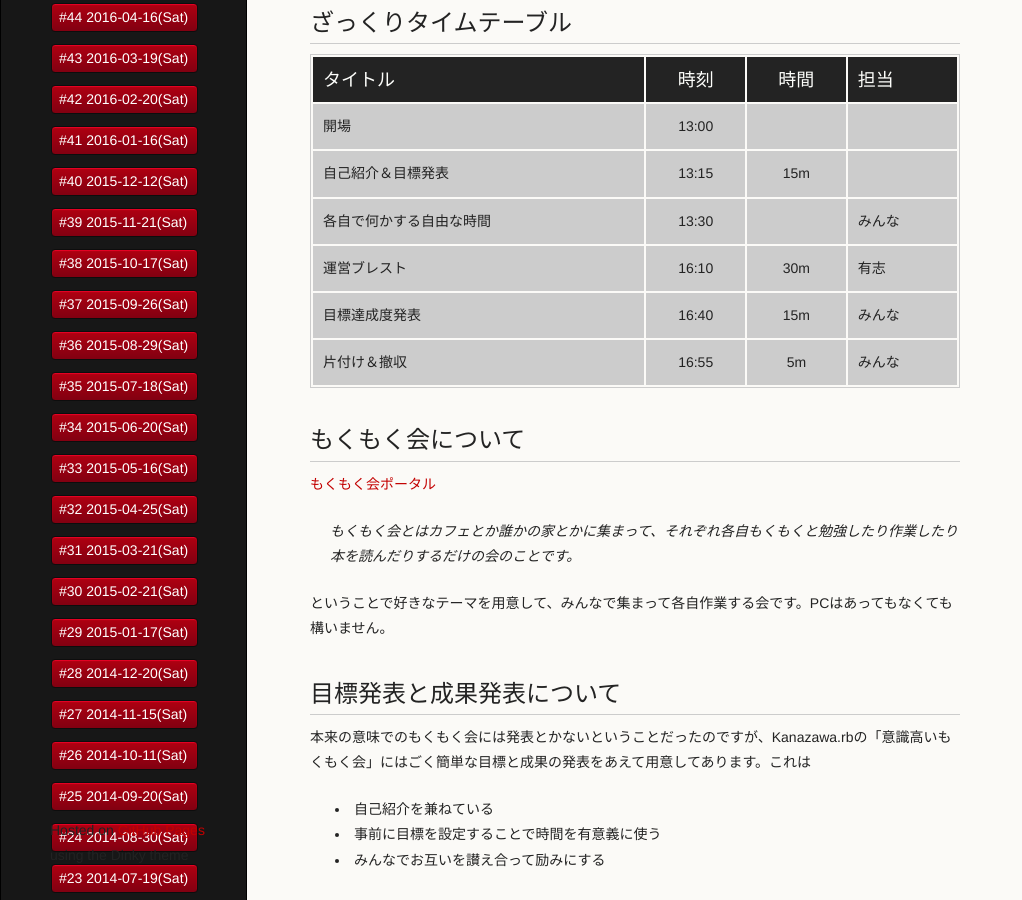
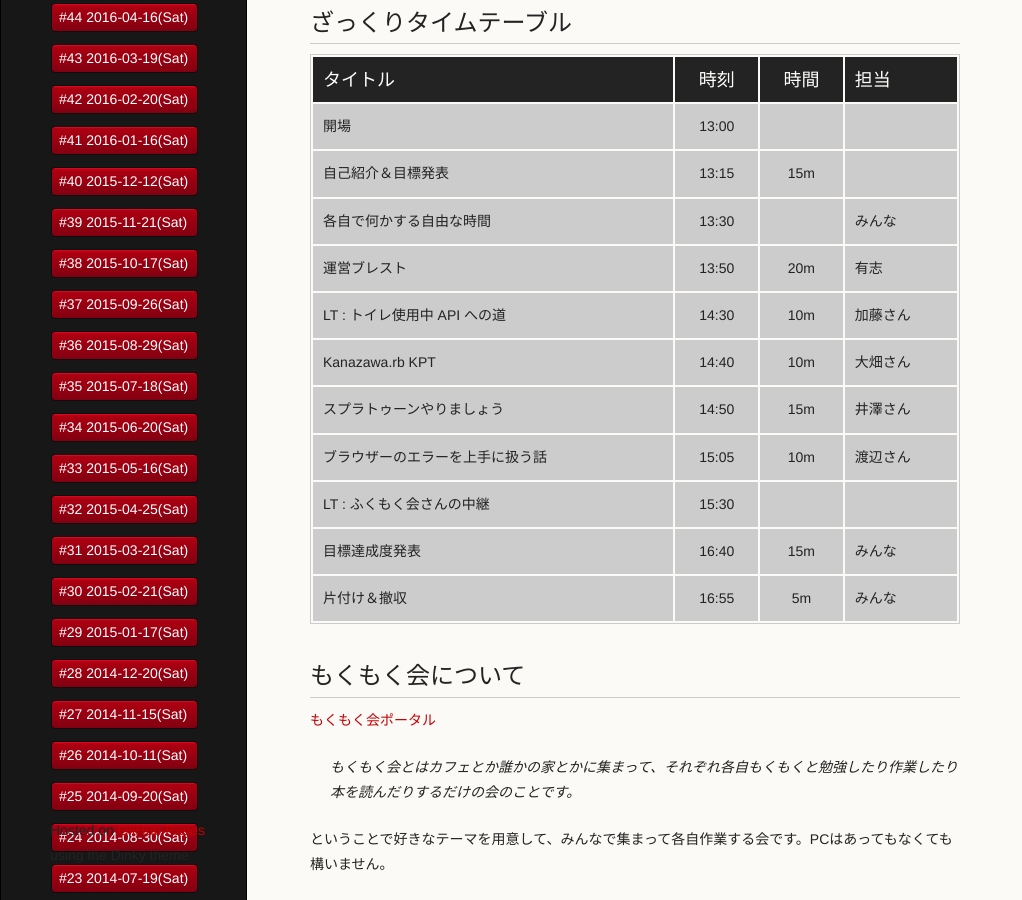
Before and after one commit to kanazawarb/meetup, a Jekyll site: the page built from 60/index.md, in a window 1280 px wide and 900 px high, scrolled down 821 px. Shown: the whole window, without its empty margins (0-1022 px from the left). Built offline with Jekyll 4.4.1, drawn with Linux system fonts in a browser that asks for light colours; a script that is not in the unit is left out.

Commit message:
update meetup 60 timetable

```diff
--- a/60/index.md
+++ b/60/index.md
@@ -50,7 +50,12 @@ Kanazawa.rbの意識高いもくもく会には以下のような特徴があり
 | 開場                              | 13:00 |      |                                                         |
 | 自己紹介＆目標発表                | 13:15 | 15m  |                                                         |
 | 各自で何かする自由な時間          | 13:30 |      | みんな                                                  |
-| 運営ブレスト                      | 16:10 | 30m  | 有志                                                    |
+| 運営ブレスト                      | 13:50 | 20m  | 有志                                                    |
+| LT : トイレ使用中 API への道      | 14:30 | 10m  | 加藤さん                                                |
+| Kanazawa.rb KPT                   | 14:40 | 10m  | 大畑さん                                                |
+| スプラトゥーンやりましょう        | 14:50 | 15m  | 井澤さん                                                |
+| ブラウザーのエラーを上手に扱う話  | 15:05 | 10m  | 渡辺さん                                                |
+| LT : ふくもく会さんの中継         | 15:30 |      |                                                         |
 | 目標達成度発表                    | 16:40 | 15m  | みんな                                                  |
 | 片付け＆撤収                      | 16:55 | 5m   | みんな                                                  |
 
```
